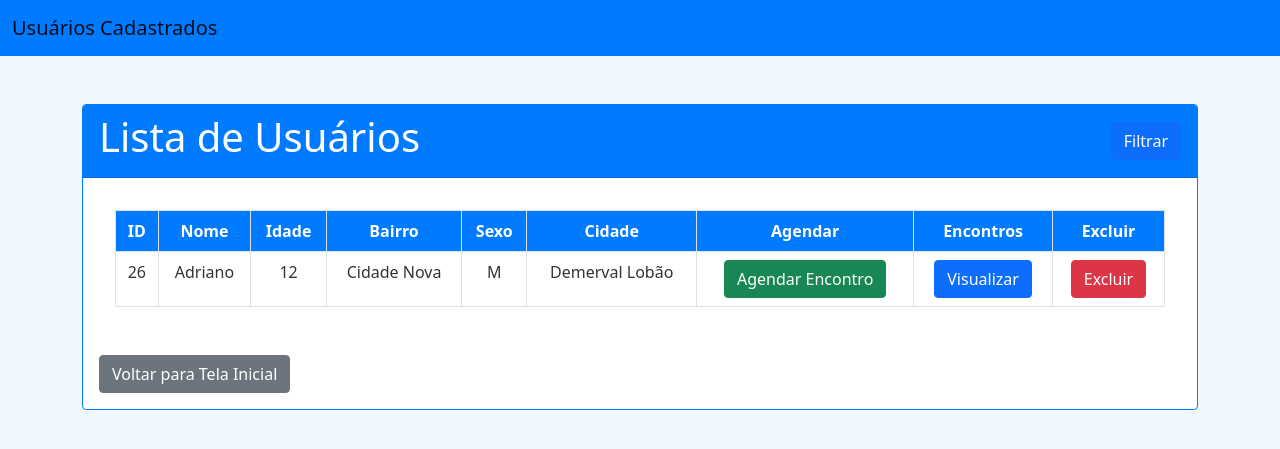
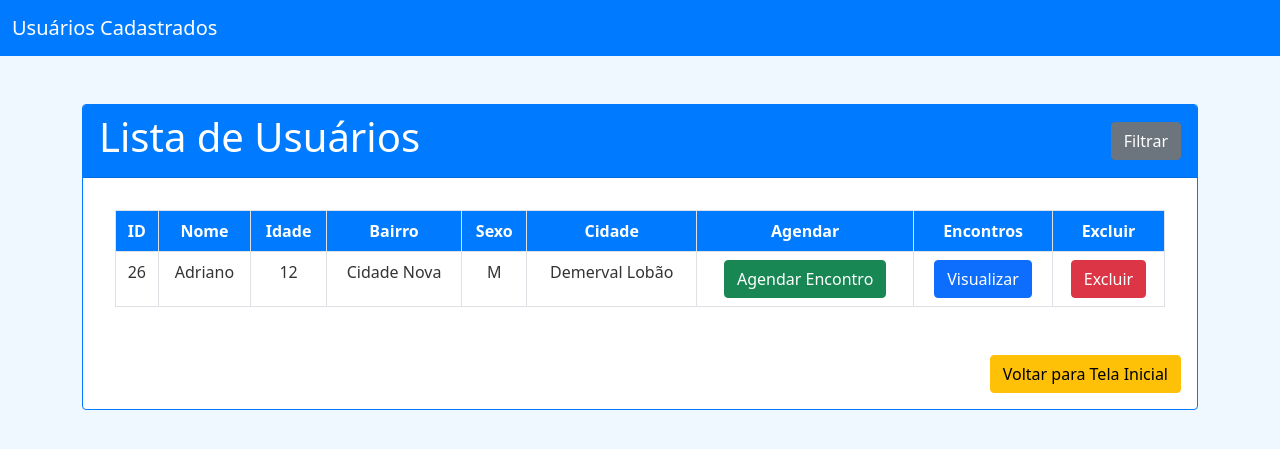
Before and after one commit to adrianojun/Sistema-de-Gerenciamento-de-encontros, a Django app: page /usuarios/ in a window 1280 px wide. Shown: the top 449 px of the page. Run offline with Django 5.2, Linux system fonts and the light colour scheme; data comes from the database, SQL or seed files in the repository; both versions use the stored data as it was after the commit.

Commit message:
Correção no banco de dados e mudanças no layout

```diff
--- a/projeto_cad_usuarios/app_cad_usuarios/models.py
+++ b/projeto_cad_usuarios/app_cad_usuarios/models.py
@@ -12,6 +12,7 @@ class Usuario(models.Model):
 class Encontro(models.Model):
     usuario = models.ForeignKey(Usuario, on_delete=models.CASCADE, related_name='encontros')
     data = models.DateTimeField()
+    horario = models.TimeField(default='00:00')
     descricao = models.TextField()
 
     def __str__(self):
--- a/projeto_cad_usuarios/app_cad_usuarios/templates/usuarios/usuarios.html
+++ b/projeto_cad_usuarios/app_cad_usuarios/templates/usuarios/usuarios.html
@@ -13,7 +13,7 @@
             background-color: #007bff;
         }
         .navbar-brand {
-            color: #ffffff;
+            color: #fff !important;
         }
         .card {
             background-color: #ffffff;
@@ -69,7 +69,7 @@
             <div class="card">
                 <div class="card-header">
                     <h1 class="card-title">Lista de Usuários</h1>
-                    <button class="btn btn-primary" id="filter-btn">Filtrar</button>
+                    <button class="btn btn-secondary" id="filter-btn">Filtrar</button>
                 </div>
                 <div class="card-body">
                     <form method="GET" action="" class="mb-4 filter-form" id="filter-form">
@@ -131,8 +131,8 @@
                             </table>
                         </div>
                     </div>
-                    <div class="mt-3">
-                        <a href="{% url 'home' %}" class="btn btn-secondary">Voltar para Tela Inicial</a>
+                    <div class="mt-3 d-flex justify-content-end">
+                        <a href="{% url 'home' %}" class="btn btn-warning">Voltar para Tela Inicial</a>
                     </div>
                 </div>
             </div>
--- a/projeto_cad_usuarios/projeto_cad_usuarios/settings.py
+++ b/projeto_cad_usuarios/projeto_cad_usuarios/settings.py
@@ -94,11 +94,13 @@ AUTH_PASSWORD_VALIDATORS = [
 # Internationalization
 # https://docs.djangoproject.com/en/5.0/topics/i18n/
 
-LANGUAGE_CODE = 'en-us'
+LANGUAGE_CODE = 'pt-br'
 
-TIME_ZONE = 'UTC'
+TIME_ZONE = 'America/Sao_Paulo'
 
 USE_I18N = True
+
+USE_L10N = True
 
 USE_TZ = True
 
```
Also changed, not shown: projeto_cad_usuarios/app_cad_usuarios/templates/usuarios/acompanhamento.html (+8 -6 lines), projeto_cad_usuarios/app_cad_usuarios/migrations/0004_encontro_horario.py (added), projeto_cad_usuarios/db.sqlite3.
